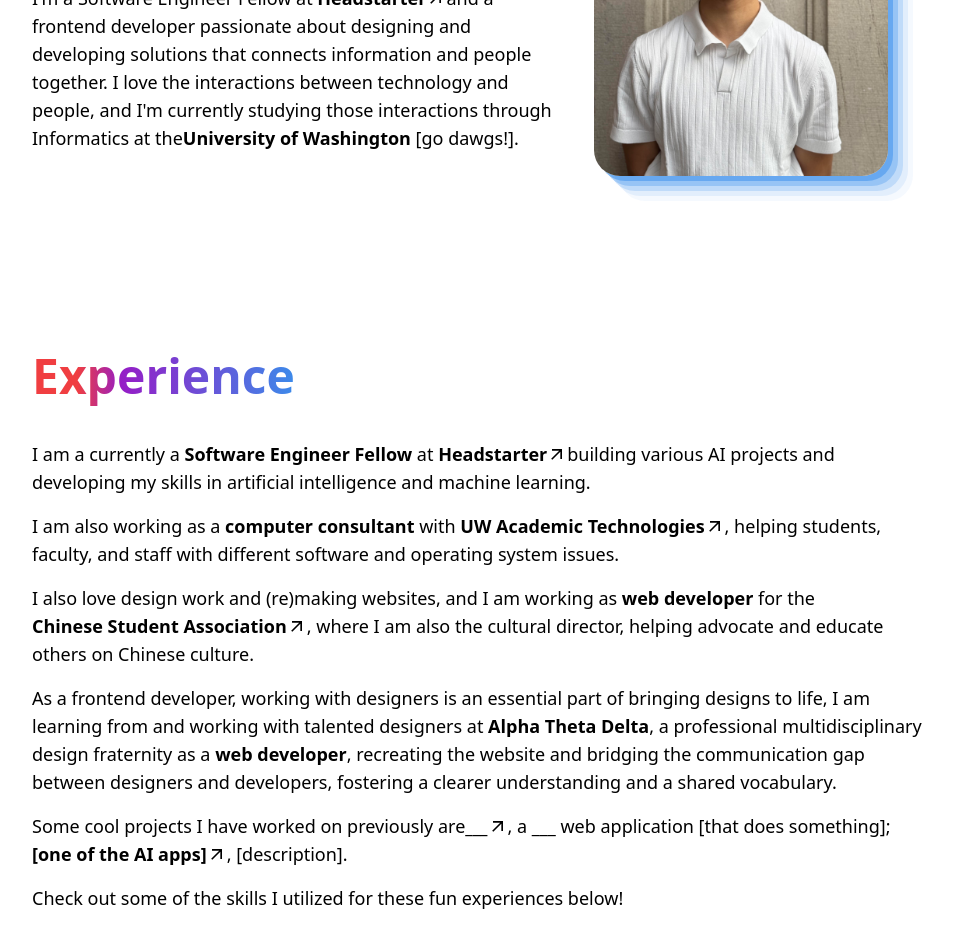
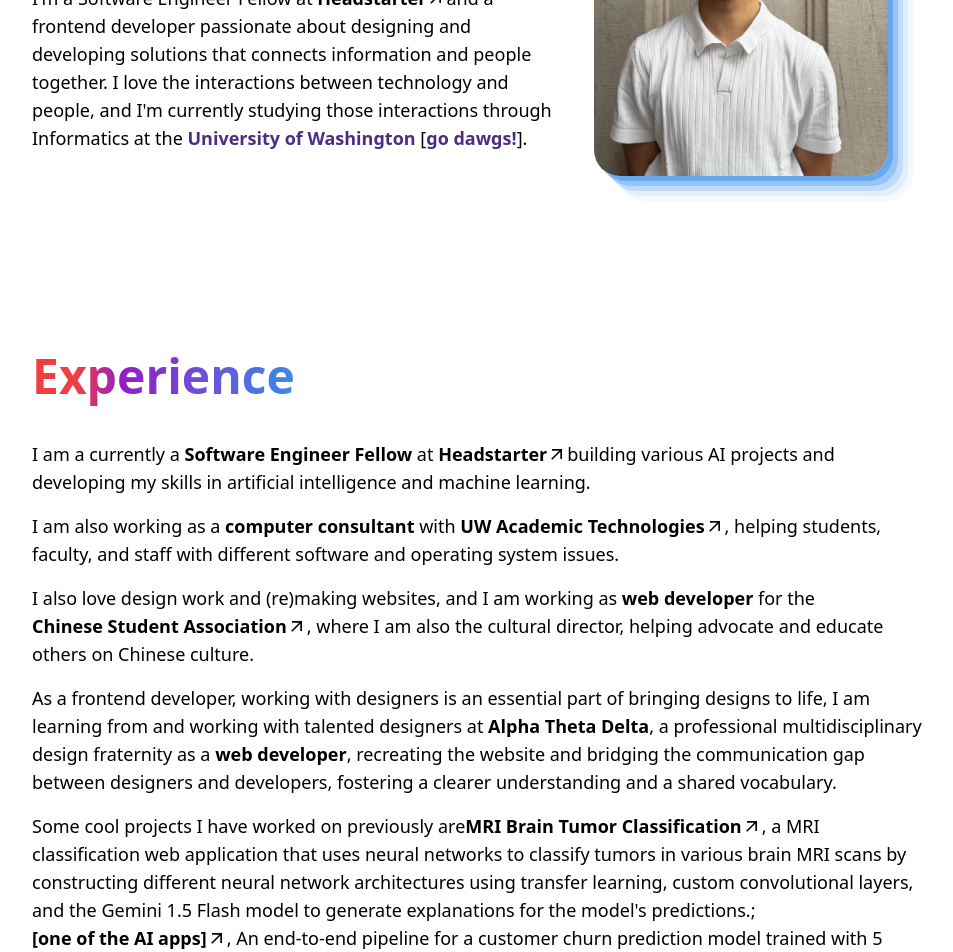
Before and after one commit to leowjli/portfolio, a Next.js app: page /about in a window 1280 px wide. Shown: the part 360-1312 px from the top of the page, without its empty margins (160-1113 px from the left). Built offline with nearby package versions, Linux system fonts and the light colour scheme.

Commit message:
edited design and info discrep.

```diff
--- a/app/about/page.tsx
+++ b/app/about/page.tsx
@@ -39,8 +39,8 @@
                     <p className="lg:text-lg max-w-[600px]">I&apos;m a Software Engineer Fellow at <strong>
                         <a href="https://headstarter.co/" className="hover:underline inline-flex items-center" target="_blank" rel="noopener noreferrer">Headstarter <MdArrowOutward className="w-4 h-4 lg:w-5 lg:h-5" /></a></strong>
                         and a frontend developer passionate about designing and developing solutions that connects information and people together.
-                        I love the interactions between technology and people, and I&apos;m currently studying those interactions through Informatics at the
-                    <strong><a href="" className="hover:underline inline-flex items-center" target="_blank" rel="noopener noreferrer">University of Washington</a></strong> [go dawgs!].</p>
+                        I love the interactions between technology and people, and I&apos;m currently studying those interactions through Informatics at the{" "}
+                    <strong><a href="https://www.washington.edu/" className="hover:underline inline-flex items-center text-[#4B2E83]" target="_blank" rel="noopener noreferrer">University of Washington</a></strong> [<span className="text-[#4B2E83] font-bold">go dawgs!</span>].</p>
                 </motion.div>
             </section>
 
@@ -71,9 +71,9 @@
                     a professional multidisciplinary design fraternity as a <strong>web developer</strong>, recreating the website and bridging the communication gap between designers and developers, fostering a clearer understanding and a shared vocabulary.
                 </p>
                 <p className="lg:text-lg pb-4">Some cool projects I have worked on previously are
-                    <strong><a href="" className="hover:underline inline-flex items-center" target="_blank" rel="noopener noreferrer">___ <MdArrowOutward className="w-4 h-4 lg:w-5 lg:h-5" /></a></strong>, a ___ web application [that does something];{" "}
-                    <strong><a href="" className="hover:underline inline-flex items-center" target="_blank" rel="noopener noreferrer">[one of the AI apps] <MdArrowOutward className="w-4 h-4 lg:w-5 lg:h-5" /></a></strong>,
-                    [description].
+                    <strong><a href="https://www.youtube.com/watch?v=ovOxPM6D47Y&ab_channel=LeoLi" className="hover:underline inline-flex items-center" target="_blank" rel="noopener noreferrer">MRI Brain Tumor Classification <MdArrowOutward className="w-4 h-4 lg:w-5 lg:h-5" /></a></strong>, a MRI classification web application that uses neural networks to classify tumors in various brain MRI scans by constructing different neural network architectures using transfer learning, custom convolutional layers, and the Gemini 1.5 Flash model to generate explanations for the model&apos;s predictions.;{" "}
+                    <strong><a href="https://replit.com/@leowjli/Customer-Churn-Prediction-ML" className="hover:underline inline-flex items-center" target="_blank" rel="noopener noreferrer">[one of the AI apps] <MdArrowOutward className="w-4 h-4 lg:w-5 lg:h-5" /></a></strong>,
+                    An end-to-end pipeline for a customer churn prediction model trained with 5 different ML models and performed hyperparameter tuning that explains and predicts whether a customer would churn based on their statistics at the bank.
                 </p>
                 <p className="lg:text-lg">Check out some of the skills I utilized for these fun experiences below!</p>
             </section>
```
